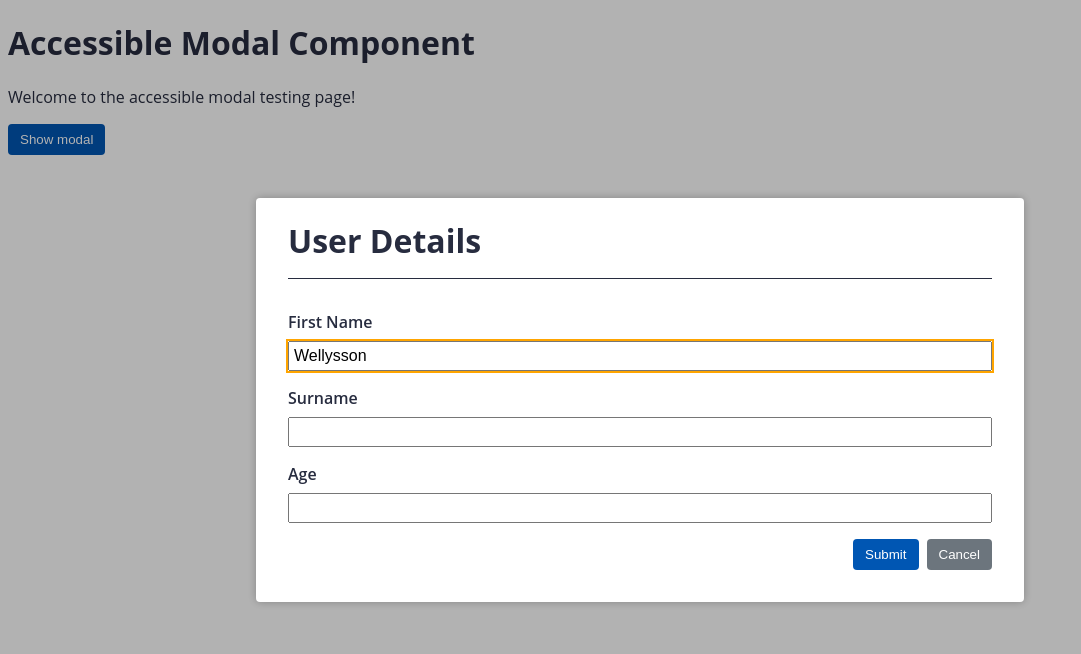
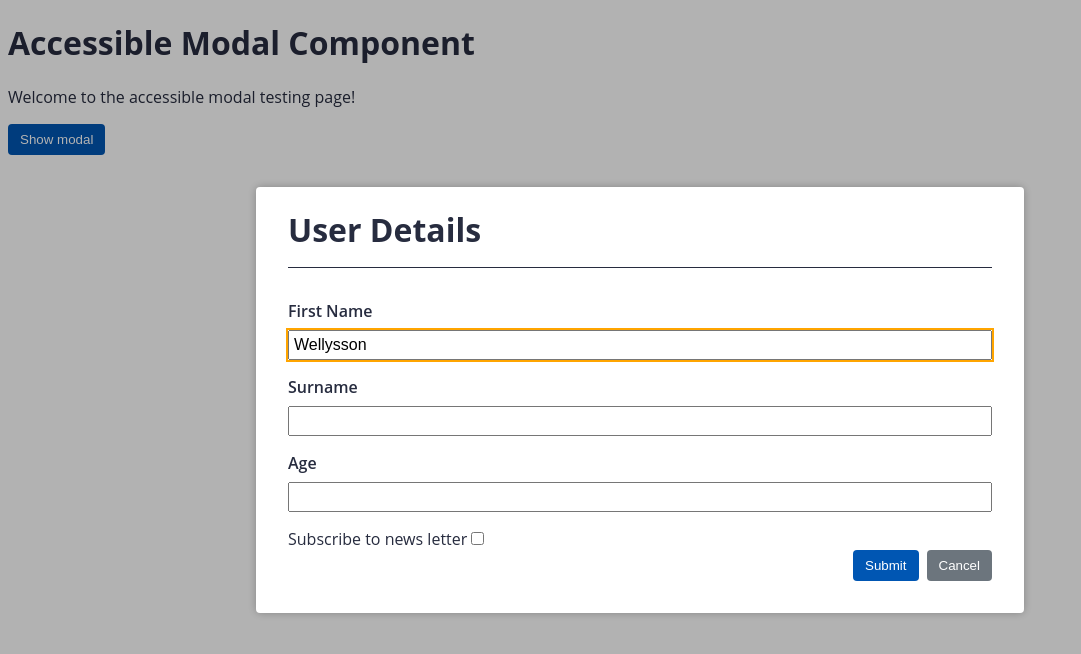
Before and after one commit to Werisu/accessibility-modal, an Angular app: page / in a window 1280 px wide. Both pictures are taken after a click on the button "Show modal". Shown: the top 654 px of the page, without its empty margins (0-1081 px from the left). Built offline with nearby package versions, Linux system fonts and the light colour scheme.

Commit message:
Reactive Forms

```diff
--- a/src/app/app.component.html
+++ b/src/app/app.component.html
@@ -5,23 +5,29 @@
 <button type="button" class="button button-primary" (click)="show(modal)">Show modal</button>
 
 <ng-template #modal>
+  <form [formGroup]="form" (ngSubmit)="submit()">
     <div class="form-field">
       <label for="firstName">First Name</label>
-    <input id="firstName" [(ngModel)]="firstName">
+      <input formControlName="firstName" id="firstName">
     </div>
 
     <div class="form-field">
       <label for="surname">Surname</label>
-    <input id="surname">
+      <input formControlName="surName" id="surname">
     </div>
 
     <div class="form-field">
       <label for="age">Age</label>
-    <input id="age">
+      <input formControlName="age" id="age">
     </div>
 
+    <label for="info">Subscribe to news letter</label>
+    <input formControlName="info" id="info" type="checkbox" (change)="info = !info">
+    <p [@fade] *ngIf="info">This is a placeholder for more information</p>
+
     <div class="button-group">
-    <button class="button button-primary" type="button">Submit</button>
+      <button class="button button-primary" type="submit">Submit</button>
       <button class="button button-secondary" type="button" (click)="modalRef.close()">Cancel</button>
     </div>
+  </form>
 </ng-template>
--- a/src/app/app.component.ts
+++ b/src/app/app.component.ts
@@ -1,19 +1,34 @@
+import { OnInit } from '@angular/core';
 import { Component, TemplateRef, ViewChild } from '@angular/core';
+import { FormBuilder, FormGroup, Validators } from '@angular/forms';
+import { fade } from './shared/animations/fade';
 import { ModalRef } from './shared/components/modal/models/modal-ref';
 import { ModalService } from './shared/components/modal/services/modal.service';
 
 @Component({
   selector: 'app-root',
   templateUrl: './app.component.html',
-  styleUrls: ['./app.component.scss']
+  styleUrls: ['./app.component.scss'],
+  animations: [fade]
 })
-export class AppComponent {
+export class AppComponent implements OnInit {
   @ViewChild('modal') public modalTemplateRef!: TemplateRef<any>;
   title = 'accessibility-2';
   public firstName = 'Wellysson';
   public modalRef!: ModalRef;
+  public info = false;
+  public form!: FormGroup;
 
-  constructor(private modalService: ModalService){}
+  constructor(private modalService: ModalService, private formBuild: FormBuilder){}
+
+  public ngOnInit(): void {
+    this.form = this.formBuild.group({
+      firstName: ['Wellysson', Validators.required],
+      surName: ['', Validators.required],
+      age: ['', Validators.required],
+      info: [false]
+    })
+  }
 
   public show(content: TemplateRef<any>){
     this.modalRef = this.modalService.open({
@@ -21,4 +36,9 @@ export class AppComponent {
       title: 'User Details'
     });
   }
+
+  public submit(): void{
+    console.log(this.form.value);
+    this.modalRef.close();
+  }
 }
--- a/src/app/app.module.ts
+++ b/src/app/app.module.ts
@@ -1,5 +1,5 @@
 import { NgModule } from '@angular/core';
-import { FormsModule } from '@angular/forms';
+import { FormsModule, ReactiveFormsModule } from '@angular/forms';
 import { BrowserModule } from '@angular/platform-browser';
 import { BrowserAnimationsModule } from '@angular/platform-browser/animations'
 
@@ -16,7 +16,8 @@ import { ModalModule } from './shared/components/modal/modal.module';
     AppRoutingModule,
     ModalModule,
     FormsModule,
-    BrowserAnimationsModule
+    BrowserAnimationsModule,
+    ReactiveFormsModule
   ],
   providers: [],
   bootstrap: [AppComponent]
```
Lines whose indentation alone changed are shown as unchanged.
